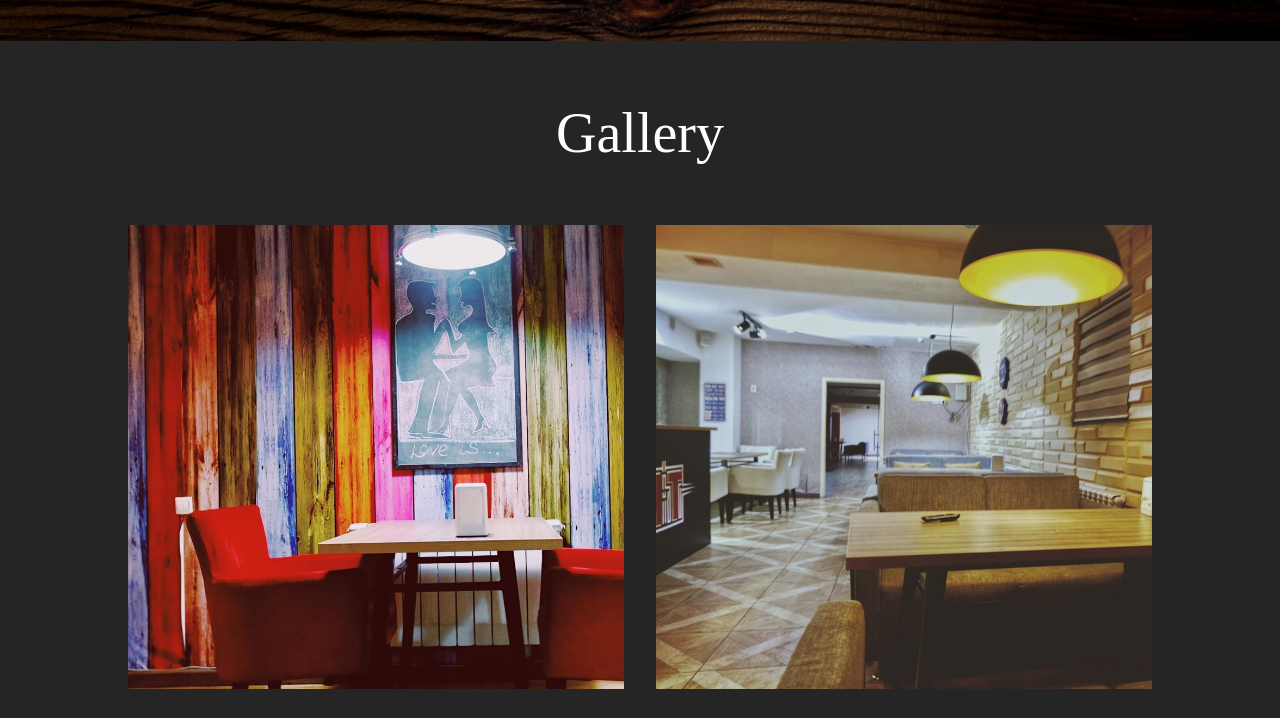
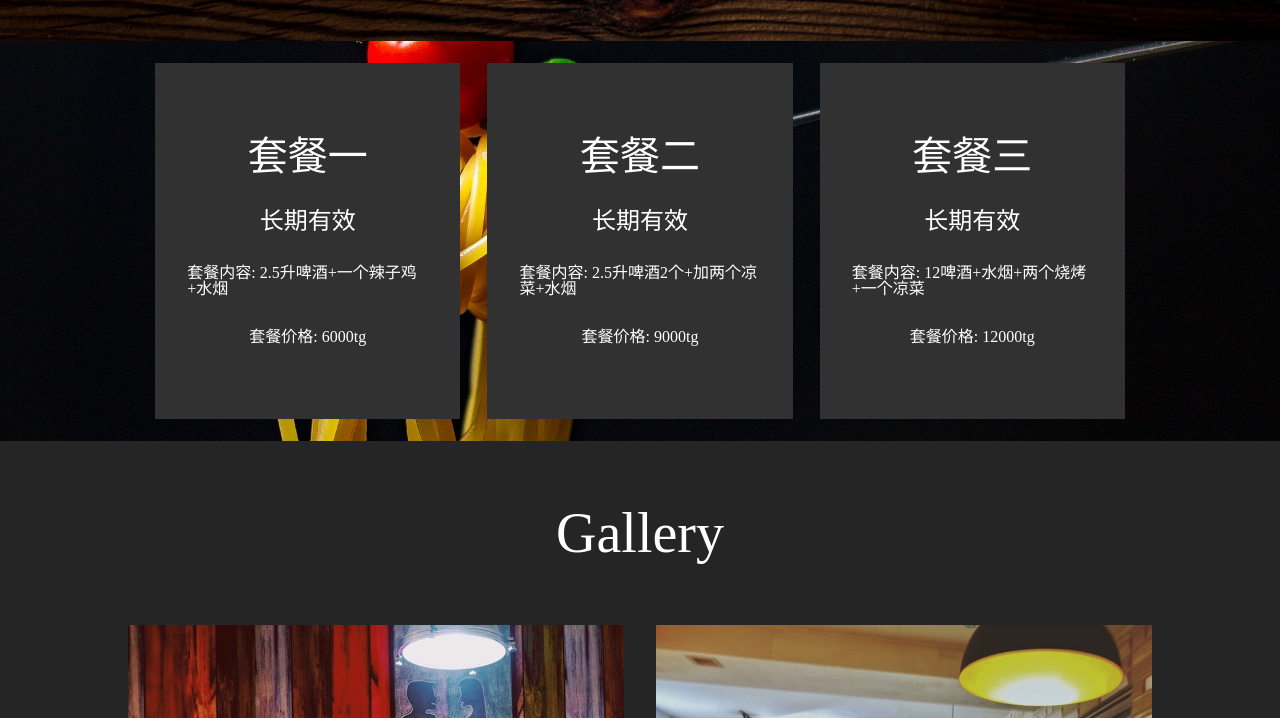
Before and after one commit to akzhol0921/Labirint-Restaurant, a plain HTML site: page index.html in a window 1280 px wide. Shown: the part 859-1577 px from the top of the page. Drawn offline with Linux system fonts and the light colour scheme.

Commit message:
adds backgroud for plan

```diff
--- a/index.html
+++ b/index.html
@@ -64,7 +64,28 @@
     -->
 
 
-    <div id="discount-plans"></div>
+    <div id="discount-plans">
+        <div class="content">
+            <div class="plan">
+                <h1>套餐一</h1>
+                <h2>长期有效</h2>
+                <p>套餐内容: 2.5升啤酒+一个辣子鸡+水烟</p>
+                <p>套餐价格: 6000tg</p>
+            </div>
+            <div class="plan">
+                <h1>套餐二</h1>
+                <h2>长期有效</h2>
+                <p>套餐内容: 2.5升啤酒2个+加两个凉菜+水烟</p>
+                <p>套餐价格: 9000tg</p>
+            </div>
+            <div class="plan">
+                <h1>套餐三</h1>
+                <h2>长期有效</h2>
+                <p>套餐内容: 12啤酒+水烟+两个烧烤+一个凉菜</p>
+                <p>套餐价格: 12000tg</p>
+            </div>
+        </div>
+    </div>
 
     <div id="gallery">
         <h1 class="title">Gallery</h1>
@@ -81,7 +102,7 @@
     </div>
 
     <div id="contact">
-        <h1 class="title">Contacts</h1>
+        <h1 class="title">Contacts</h1\>
         <div class="contact-content">
             <div class = "left-part">
                 <div class = "content-list">
--- a/main.css
+++ b/main.css
@@ -310,3 +310,45 @@ table {
     background-image: url('p4.jpeg');
     margin: 16px 0 0 16px;
 }
+#discount-plans {
+    width: 100%;
+    height: 400px;
+    display: flex;
+    align-items: center;
+    justify-content: center;
+    background-color: #252525;
+    background-image: url('plan-bg.jpg');
+    background-repeat: no-repeat;
+    background-position: center;
+    background-size: cover;
+}
+#discount-plans .content {
+    width: 80%;
+    height: 90%;
+    display: flex;
+    align-items: center;
+    justify-content: space-evenly;
+}
+.plan {
+    height: 90%;
+    background-color: #313131;
+    color: white;
+    width: calc(80% / 3);
+    padding: 16px;
+    display: flex;
+    flex-direction: column;
+    align-items: center;
+    justify-content: center;
+}
+.plan h1 {
+    font-size: 40px;
+    margin: 16px;
+}
+.plan h2 {
+    font-size: 24px;
+    margin: 16px;
+}
+.plan p {
+    font-size: 16px;
+    margin: 16px;
+}
```
Also changed, not shown: plan-bg.jpg (added).
